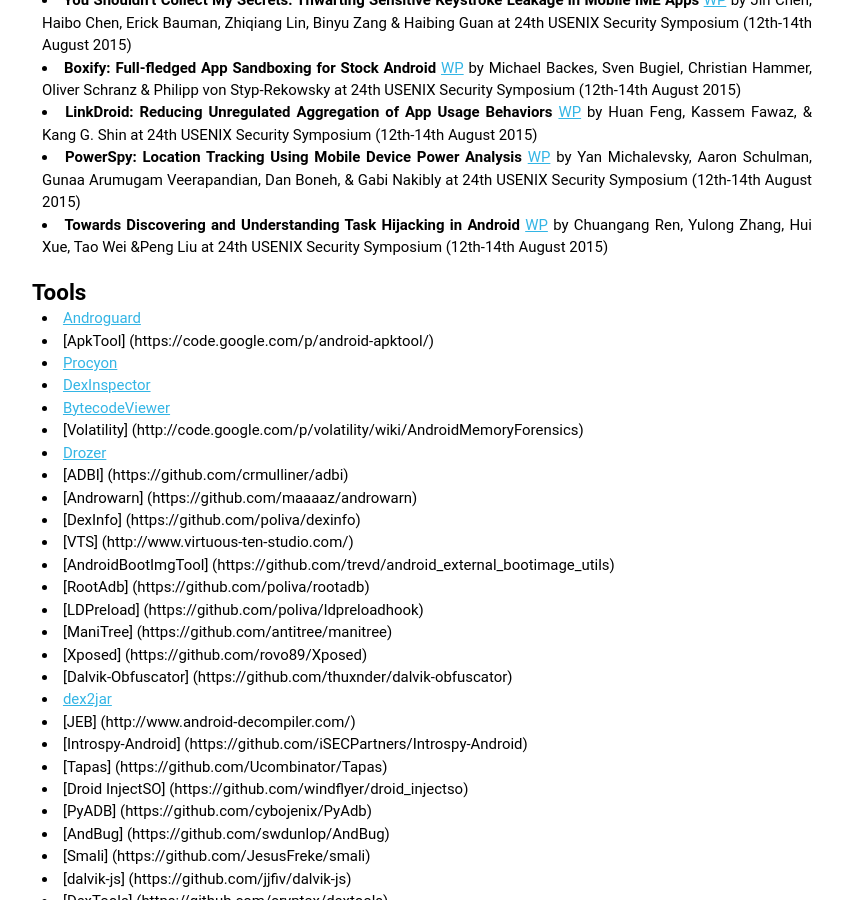
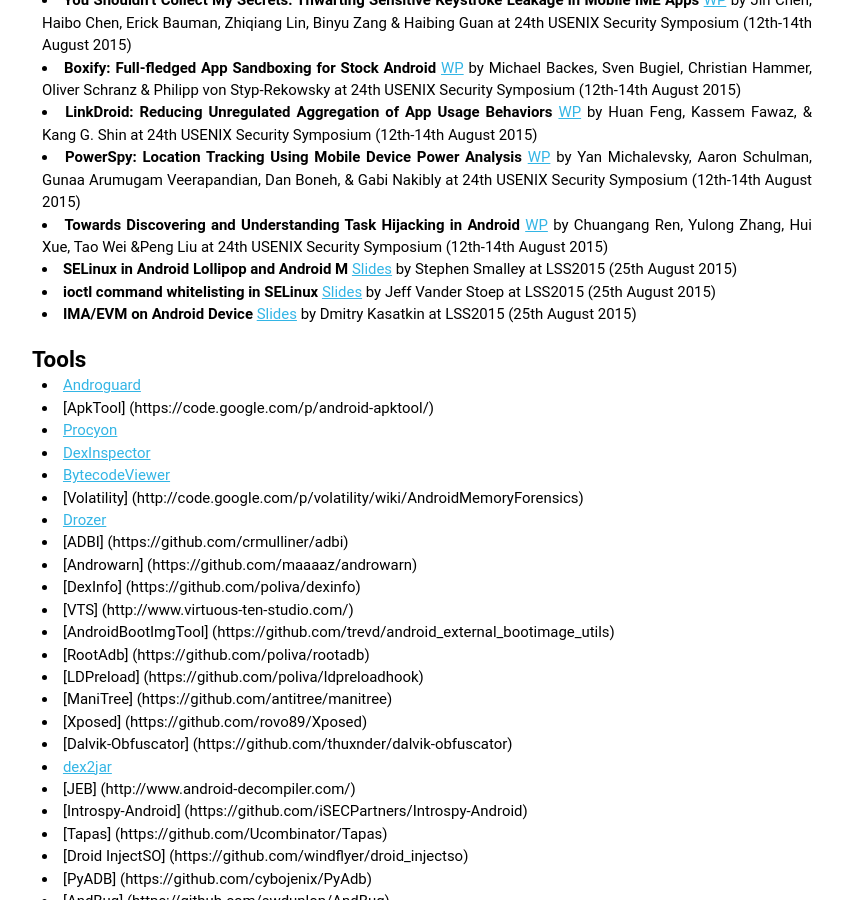
Before and after one commit to droidsec/droidsec.github.io, a Jekyll site: the page built from wiki/index.md, in a window 1280 px wide and 900 px high, scrolled down 9201 px. Shown: the whole window, without its empty margins (218-1061 px from the left). Built offline with Jekyll 4.4.1, drawn with Linux system fonts in a browser that asks for light colours; Markdown is read by kramdown in place of the engine named in the settings.

Commit message:
add LSS2015 presentations

```diff
--- a/wiki/index.md
+++ b/wiki/index.md
@@ -258,7 +258,9 @@
 * **LinkDroid: Reducing Unregulated Aggregation of App Usage Behaviors** [WP](https://www.usenix.org/system/files/conference/usenixsecurity15/sec15-paper-feng.pdf) by Huan Feng, Kassem Fawaz, & Kang G. Shin at 24th USENIX Security Symposium (12th-14th August 2015)
 * **PowerSpy: Location Tracking Using Mobile Device Power Analysis** [WP](https://www.usenix.org/system/files/conference/usenixsecurity15/sec15-paper-michalevsky.pdf) by Yan Michalevsky, Aaron Schulman, Gunaa Arumugam Veerapandian, Dan Boneh, & Gabi Nakibly at 24th USENIX Security Symposium (12th-14th August 2015)
 * **Towards Discovering and Understanding Task Hijacking in Android** [WP](https://www.usenix.org/system/files/conference/usenixsecurity15/sec15-paper-ren-chuangang.pdf) by Chuangang Ren, Yulong Zhang, Hui Xue, Tao Wei &Peng Liu at 24th USENIX Security Symposium (12th-14th August 2015)
-
+* **SELinux in Android Lollipop and Android M** [Slides](http://kernsec.org/files/lss2015/lss2015_selinuxinandroidlollipopandm_smalley.pdf) by Stephen Smalley at LSS2015 (25th August 2015)
+* **ioctl command whitelisting in SELinux** [Slides](http://kernsec.org/files/lss2015/vanderstoep.pdf) by Jeff Vander Stoep at LSS2015 (25th August 2015)
+* **IMA/EVM on Android Device** [Slides](http://kernsec.org/files/lss2015/LSS2015_IMA_EVM_On_Android.pdf) by Dmitry Kasatkin at LSS2015 (25th August 2015)
 
 
 ## Tools
```
